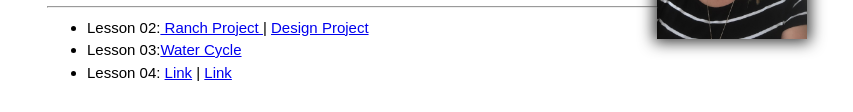
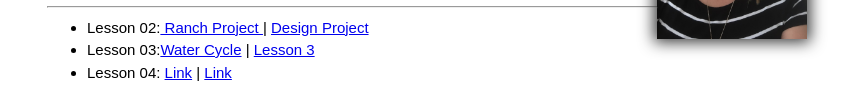
Before and after one commit to camiruth/camiruth.github.io, a plain HTML site: page index.html in a window 1280 px wide. Shown: the part 196-308 px from the top of the page, without its empty margins (213-1066 px from the left). Drawn offline with Linux system fonts and the light colour scheme; a web font is replaced by a local one.

Commit message:
add to portal

```diff
--- a/index.html
+++ b/index.html
@@ -25,7 +25,7 @@
         <hr>
         <ul>
             <li>Lesson 02:<a href="ranch/index.html"> Ranch Project </a> | <a href="/lesson2/design-principles.html">Design Project</a></li>
-            <li>Lesson 03:<a href="water_cycle">Water Cycle</a></li>
+            <li>Lesson 03:<a href="water_cycle">Water Cycle</a> | <a href="lesson3">Lesson 3</a></li>
             <li>Lesson 04:
                 <a href="#">Link</a> |
                 <a href="#">Link</a>
```
